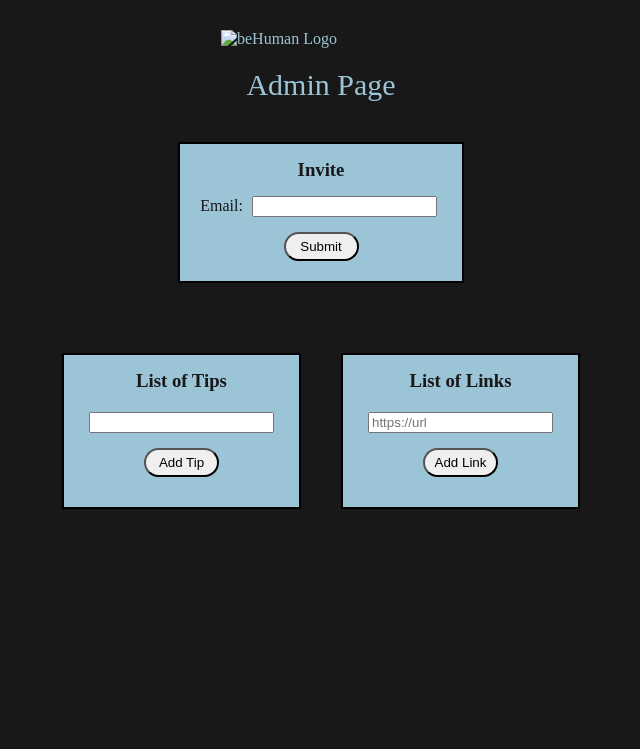
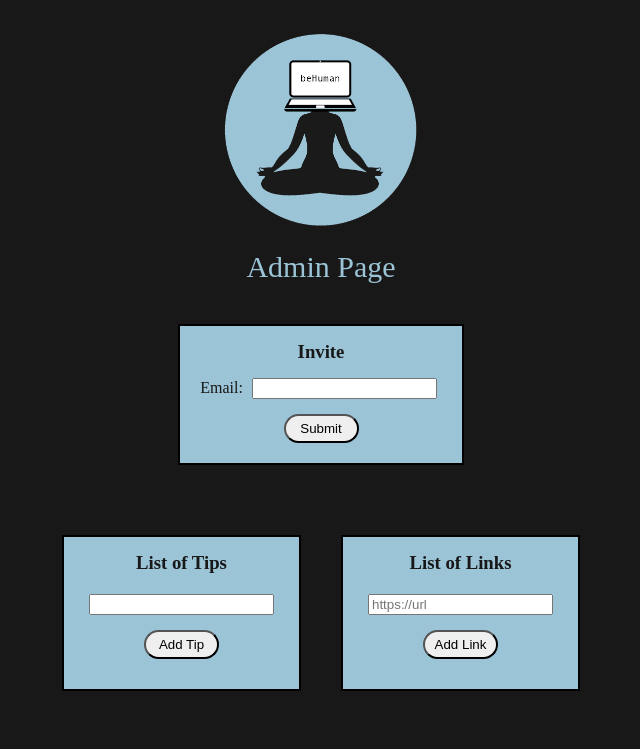
Before and after one commit to alchemy-be-human/beHuman-server, a website: page public/admin/index.html in a window 1280 px wide. Shown: the whole page, without its empty margins (319-959 px from the left). Drawn offline with nearby package versions, Linux system fonts and the light colour scheme; no server answers; files whose address does not match are found by name.

Commit message:
add image and fix path

```diff
--- a/public/admin/index.html
+++ b/public/admin/index.html
@@ -8,7 +8,7 @@
     <title>beHuman: Admin</title>
 </head>
 <body>
-    <img src="../largeVector.png" alt="beHuman Logo" width="200">
+    <img src="/largeVector.png" alt="beHuman Logo" width="200">
     <header>
         Admin Page
     </header>
```
Also changed, not shown: public/index.html (+1 -1 lines), public/updatePassword/index.html (+1 -1 lines), public/updatePassword/largeVector.png (added).
